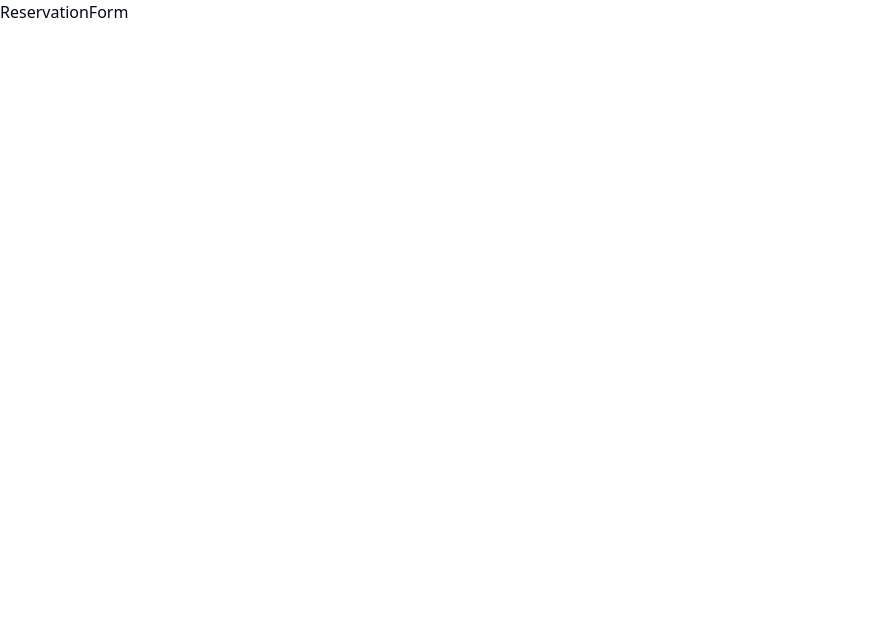
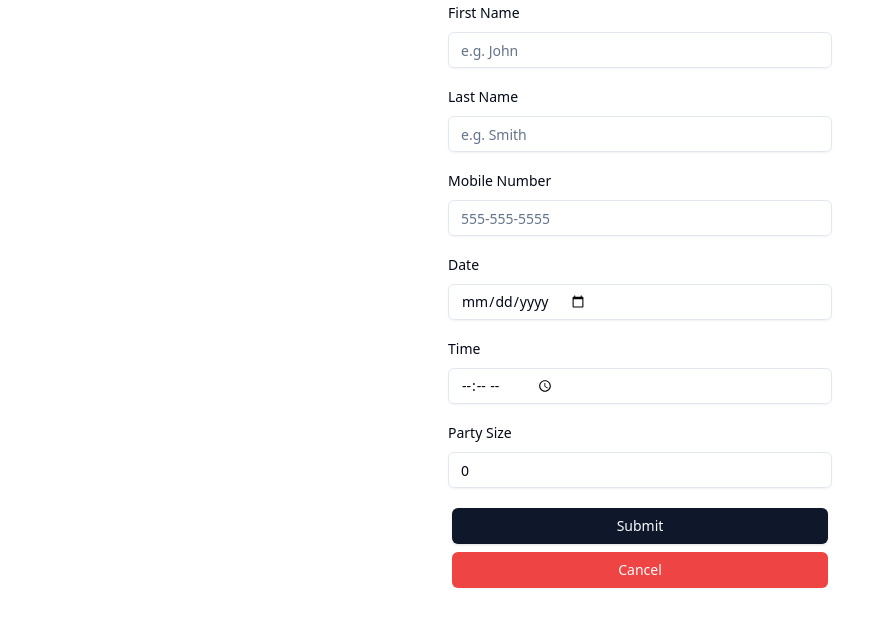
Before and after one commit to diegojeda775/Periodic_Tables, a React (Vite) app in the folder front-end/: page /reservations/new in a window 1280 px wide. Shown: the top 626 px of the page, without its empty margins (0-894 px from the left). Built offline with nearby package versions, Linux system fonts and the light colour scheme; no server answers.

Commit message:
Working on creating a Reservation

```diff
--- a/front-end/src/pages/ReservationForm.tsx
+++ b/front-end/src/pages/ReservationForm.tsx
@@ -1,7 +1,161 @@
+import * as z from 'zod'
+import { Form, FormControl, FormField, FormItem, FormLabel, FormMessage } from "@/components/ui/form"
+import { zodResolver } from "@hookform/resolvers/zod"
+import { useForm } from "react-hook-form"
+import { Input } from '@/components/ui/input'
+import { Button } from '@/components/ui/button'
+import { useNavigate, useParams } from 'react-router-dom'
 
+const formSchema = z.object({
+
+  firstName: z.string(),
+  lastName: z.string(),
+  mobileNumber: z.string(),
+  date: z.string(),
+  time: z.string(),
+  party: z.number(),
+  })
 function ReservationForm() {
+  const {resId} = useParams()
+  const navigate = useNavigate()
+  const form = useForm<z.infer<typeof formSchema>>({
+    resolver: zodResolver(formSchema),
+    defaultValues: {
+      firstName: "",
+      lastName: "",
+      mobileNumber: "",
+      date: "",
+      time: "",
+      party: 0
+    }
+  })
+
+  const handleSubmit= () => {}
+
   return (
-    <div>ReservationForm</div>
+    <div className='container max-w-md w-full items-center'>
+      <Form {...form}>
+        <form onSubmit={form.handleSubmit(handleSubmit)}
+        className='max-w-md w-full flex flex-col gap-4'
+        >
+          <FormField
+            control={form.control}
+            name="firstName"
+            render={({ field }) => {
+              return <FormItem>
+                <FormLabel>First Name</FormLabel>
+                  <FormControl>
+                    <Input
+                      {...field}
+                      type='text'
+                      placeholder="e.g. John"
+                      required
+                    />
+                  </FormControl>
+                <FormMessage />
+              </FormItem>
+            }}
+          />
+          <FormField
+            control={form.control}
+            name="lastName"
+            render={({ field }) => {
+              return <FormItem>
+                <FormLabel>Last Name</FormLabel>
+                  <FormControl>
+                    <Input
+                      {...field}
+                      type='text'
+                      placeholder="e.g. Smith"
+                      required
+                    />
+                  </FormControl>
+                <FormMessage />
+              </FormItem>
+            }}
+          />
+          <FormField
+            control={form.control}
+            name="mobileNumber"
+            render={({ field }) => {
+              return <FormItem>
+                <FormLabel>Mobile Number</FormLabel>
+                  <FormControl>
+                    <Input
+                      {...field}
+                      type='tel'
+                      placeholder="555-555-5555"
+                      required
+                    />
+                  </FormControl>
+                <FormMessage />
+              </FormItem>
+            }}
+          />
+          <FormField
+            control={form.control}
+            name="date"
+            render={({ field }) => {
+              return <FormItem>
+                <FormLabel>Date</FormLabel>
+                  <FormControl>
+                    <Input
+                      {...field}
+                      type='date'
+                      placeholder="MM/DD/YYYY"
+                      pattern="\d{4}-\d{2}-\d{2}"
+                      required
+                    />
+                  </FormControl>
+                <FormMessage />
+              </FormItem>
+            }}
+          />
+          <FormField
+            control={form.control}
+            name="time"
+            render={({ field }) => {
+              return <FormItem>
+                <FormLabel>Time</FormLabel>
+                  <FormControl>
+                    <Input
+                      {...field}
+                      type='time'
+                      placeholder="HH:MM"
+                      pattern="[0-9]{2}:[0-9]{2}"
+                      required
+                    />
+                  </FormControl>
+                <FormMessage />
+              </FormItem>
+            }}
+          />
+          <FormField
+            control={form.control}
+            name="party"
+            render={({ field }) => {
+              return <FormItem>
+                <FormLabel>Party Size</FormLabel>
+                  <FormControl>
+                    <Input
+                      {...field}
+                      type='number'
+                      placeholder="Number of people"
+                      min={1}
+                      required
+                    />
+                  </FormControl>
+                <FormMessage />
+              </FormItem>
+            }}
+          />
+          <div className='flex flex-col justify-center'>
+            <Button className='m-1' >{resId ? "Save" : "Submit"}</Button>
+            <Button className='m-1' variant={"destructive"} onClick={() => navigate(-1)}>Cancel</Button>
+          </div>
+        </form>
+      </Form>
+    </div>
   )
 }
 
--- a/front-end/src/pages/ReservationSeat.tsx
+++ b/front-end/src/pages/ReservationSeat.tsx
@@ -2,8 +2,13 @@ import { useData } from "@/components/DataContext";
 import ErrorAlert from "@/components/ErrorAlert";
 import { Button } from "@/components/ui/button";
 import { readReservation, updateTable } from "@/utils/api/api";
-import { SetStateAction, useEffect, useRef, useState } from "react"
+import { useEffect, useRef, useState } from "react"
 import { Params, useNavigate, useParams } from "react-router-dom";
+import * as z from 'zod'
+import { Form, FormControl, FormField, FormItem, FormLabel, FormMessage } from "@/components/ui/form"
+import { zodResolver } from "@hookform/resolvers/zod"
+import { useForm } from "react-hook-form"
+import { Select, SelectContent, SelectItem, SelectTrigger, SelectValue } from "@/components/ui/select";
 
 type Table = {
   id: string
@@ -30,8 +35,11 @@ type ErrorType = {
   message: string
 }
 
+const formSchema = z.object({
+  tableId: z.string()
+})
+
 function ReservationSeat() {
-  const [tableId, setTableId] = useState<string>("");
   const [reservation, setReservation] = useState<Reservation | undefined>(undefined);
   const [errors, setErrors] = useState<ErrorType | null>(null);
 
@@ -40,6 +48,9 @@ function ReservationSeat() {
   const { resId }: Readonly<Params<string>> = useParams()
   const navigate = useNavigate()
   const abortControllerRef = useRef<AbortController>();
+  const form = useForm<z.infer<typeof formSchema>>({
+    resolver: zodResolver(formSchema)
+  })
 
   useEffect(() => {
     async function getReservation(){
@@ -72,7 +83,6 @@ function ReservationSeat() {
         foundErrors.push(`The table you selected cannot ${reservation.party} people`)
       }
     }
-    console.log('error', foundErrors)
     if(foundErrors.length){
       setErrors(new Error(foundErrors.toString()))
       return false
@@ -80,42 +90,28 @@ function ReservationSeat() {
     return true
   }
 
-  const handleChange = async (e: { target: { value: SetStateAction<string>; }; }) => {
-    console.log(e.target.value)
-    setTableId(e.target.value)
-  }
-
-  // eslint-disable-next-line @typescript-eslint/no-explicit-any
-  const handleSubmit = async (e: { preventDefault: () => void; }) => {
-    e.preventDefault();
-    console.log("here)")
-    console.log("reservation", reservation)
-    console.log(tableId)
+  const handleSubmit = async (value: z.infer<typeof formSchema>) => {
     setErrors(null)
     abortControllerRef.current?.abort();
     abortControllerRef.current = new AbortController()
-    const foundTable = tables.find((table: Table) => tableId === table.id)
-    console.log(foundTable)
+    const foundTable = tables.find((table: Table) => value.tableId === table.id)
     const valid = validateSeat(foundTable)
     if(valid){
-      console.log("is Valid")
       try {
         await updateTable(foundTable, resId!, abortControllerRef.current.signal)
-        navigate(0)
+        navigate(`/?date=${reservation?.date}`)
       } catch (error: unknown) {
         const err = error as TypeError
         setErrors(err)
       }
-
     }
-
   }
 
   const tableOptionsJSX = () => {
     return tables.map((table: Table) => (
-      <option value={table.id} key={table.id}>
+      <SelectItem value={table.id} key={table.id}>
         {table.name} - {table.capacity}
-      </option>
+      </SelectItem>
     ));
   };
 
@@ -123,23 +119,39 @@ function ReservationSeat() {
     <div className="container">
       <h3>Reservation Seat</h3>
       <ErrorAlert error={errors} />
-      <div className="container">
-        <form onSubmit={handleSubmit}>
-          <label htmlFor="tableId">Choose table:</label>
-          <select
-            name="tableId"
-            id="tableId"
-            value={tableId}
-            onChange={handleChange}
+      <div>
+        <Form {...form}>
+          <form onSubmit={form.handleSubmit(handleSubmit)}
+          className='max-w-md w-full flex flex-col gap-4'
           >
-            {tableOptionsJSX()}
-          </select>
-
-          <Button type="submit" className="m-2">Submit</Button>
-          <Button type="button" className="m-2" variant={"destructive"} onClick={()=> navigate(-1)}>
-            Cancel
-          </Button>
-        </form>
+            <FormField
+              control={form.control}
+              name="tableId"
+              render={({ field }) => {
+                return (
+                  <FormItem>
+                    <FormLabel>Choose Table</FormLabel>
+                    <Select onValueChange={field.onChange}>
+                      <FormControl>
+                        <SelectTrigger>
+                          <SelectValue placeholder="Select a table"/>
+                        </SelectTrigger>
+                      </FormControl>
+                      <SelectContent>
+                        {tableOptionsJSX()}
+                      </SelectContent>
+                    </Select>
+                    <FormMessage />
+                  </FormItem>
+                )
+              }}
+            />
+            <Button type="submit" className="">Submit</Button>
+            <Button type="button" className="" variant={"destructive"} onClick={()=> navigate(-1)}>
+              Cancel
+            </Button>
+          </form>
+        </Form>
       </div>
     </div>
   )
```
